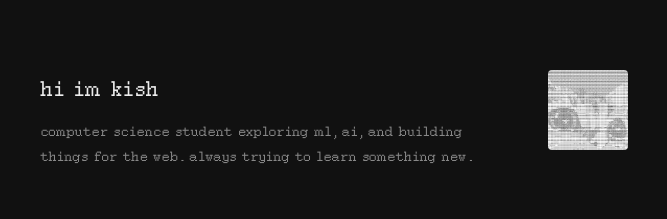
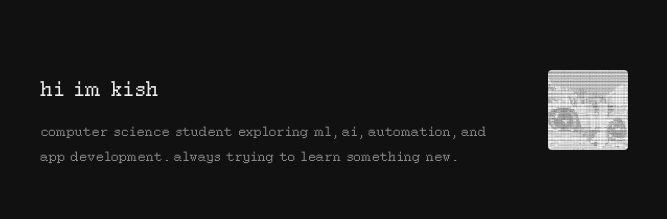
Before and after one commit to Kiizon/digiMe, a Next.js app: page / in a window 1280 px wide. Shown: the top 219 px of the page, without its empty margins (306-973 px from the left). Built offline with nearby package versions, Linux system fonts and the light colour scheme.

Commit message:
update intro

```diff
--- a/src/app/page.tsx
+++ b/src/app/page.tsx
@@ -53,8 +53,7 @@ export default function Home() {
             hi im kish
           </h1>
           <p style={{ color: "var(--muted)", fontSize: "0.95rem", lineHeight: "1.5" }}>
-            computer science student exploring ml, ai, and building things for the web.
-            always trying to learn something new.
+            computer science student exploring ml, ai, automation, and app development. always trying to learn something new.
           </p>
         </div>
         <ThemeToggle />
```
